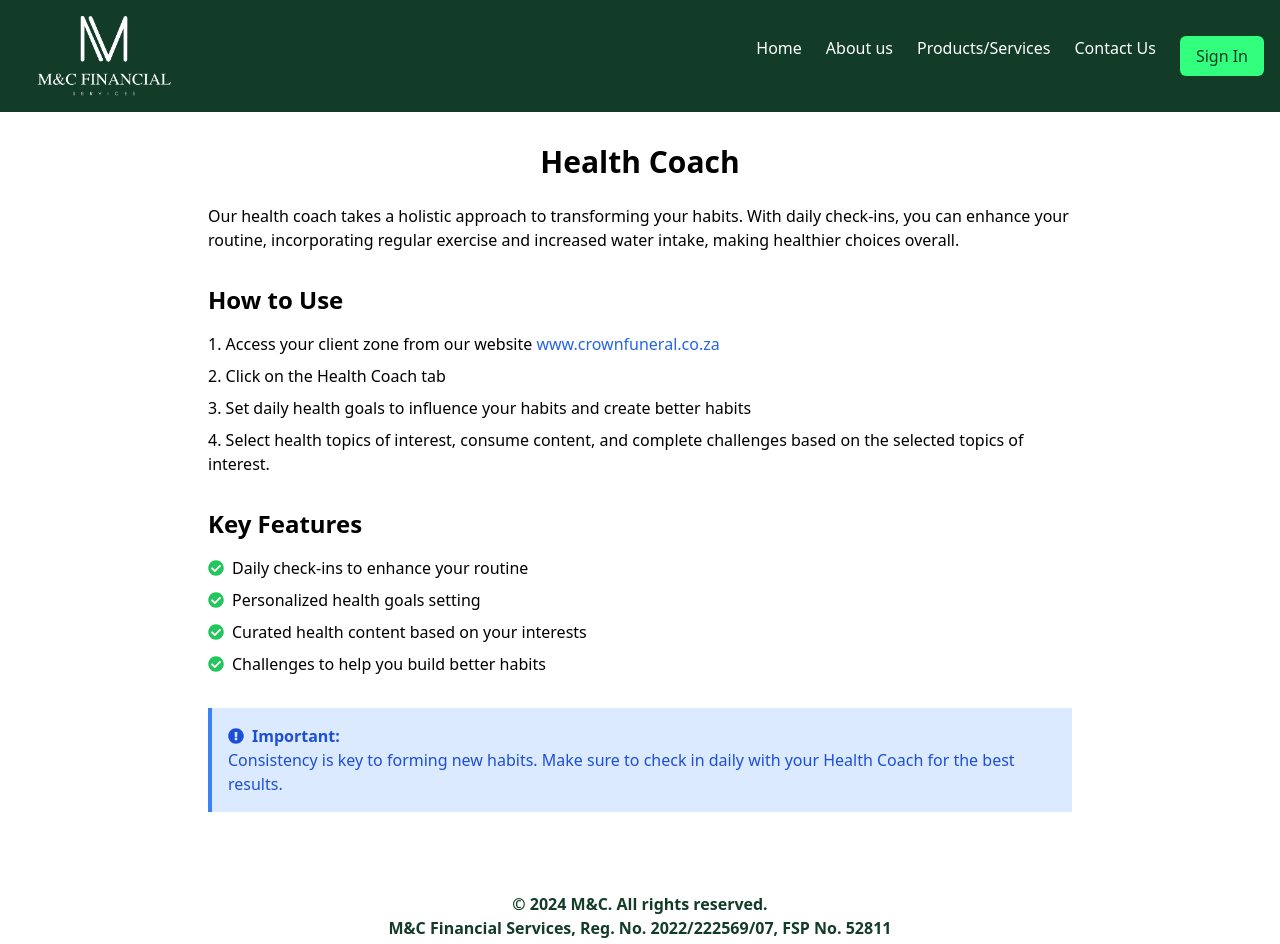
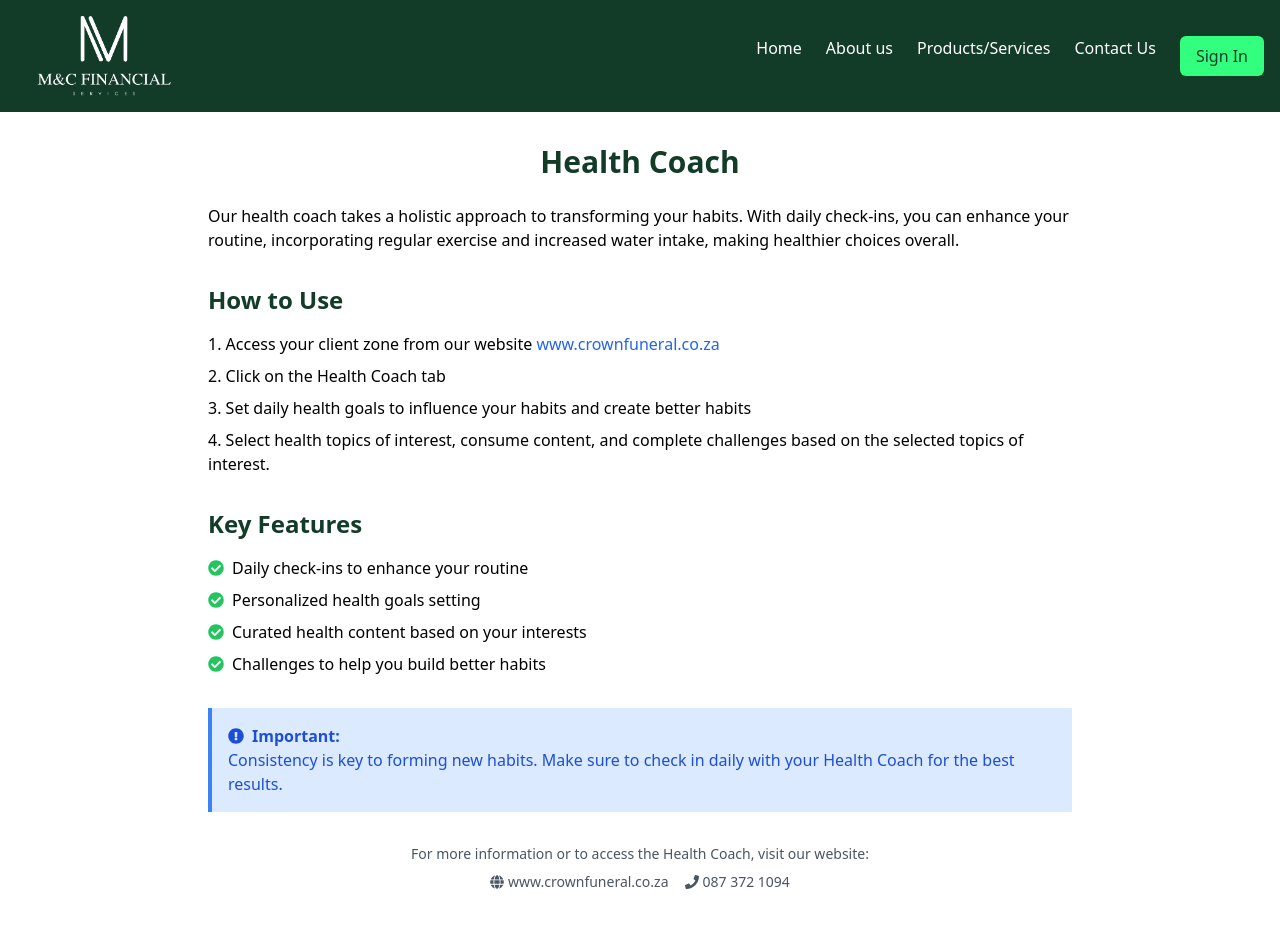
Before and after one commit to ChrissieDk/mandc-financial, a React (Vite) app: page /mandc-financial/products/health-coach in a window 1280 px wide. Shown: the top 944 px of the page. Built offline with nearby package versions, Linux system fonts and the light colour scheme; what @react-pdf/renderer would draw is missing.

Commit message:
ui fixes

```diff
--- a/src/components/FeelBetterFastPage.tsx
+++ b/src/components/FeelBetterFastPage.tsx
@@ -1,10 +1,15 @@
 import React from "react";
-import { FaExclamationCircle, FaCheckCircle } from "react-icons/fa";
+import {
+  FaExclamationCircle,
+  FaCheckCircle,
+  FaGlobe,
+  FaPhone,
+} from "react-icons/fa";
 
 const FeelBetterFastPage: React.FC = () => {
   return (
     <div className="max-w-4xl mx-auto px-4 py-8 font-sans">
-      <h1 className="text-3xl font-bold mb-6 text-center">
+      <h1 className="text-darkGreen text-3xl font-bold mb-6 text-center">
         FeelBetterFast Pharmacy Voucher
       </h1>
 
@@ -30,7 +35,9 @@ const FeelBetterFastPage: React.FC = () => {
       </div>
 
       <section className="mb-8">
-        <h2 className="text-2xl font-semibold mb-4">How to Use This Benefit</h2>
+        <h2 className="text-darkGreen text-2xl font-semibold mb-4">
+          How to Use This Benefit
+        </h2>
         <ol className="list-decimal list-inside mb-4">
           <li className="mb-2">
             Access your client zone from our website{" "}
@@ -62,7 +69,9 @@ const FeelBetterFastPage: React.FC = () => {
       </section>
 
       <section className="mb-8">
-        <h2 className="text-2xl font-semibold mb-4">Key Features</h2>
+        <h2 className="text-darkGreen text-2xl font-semibold mb-4">
+          Key Features
+        </h2>
         <ul className="list-none">
           <li className="flex items-start mb-2">
             <FaCheckCircle className="text-green-500 mr-2 mt-1" />
@@ -83,7 +92,7 @@ const FeelBetterFastPage: React.FC = () => {
         </ul>
       </section>
 
-      {/* <footer className="mt-8 text-center text-sm text-gray-600">
+      <footer className="mt-8 text-center text-sm text-gray-600">
         <p>
           For more information or to access the Symptom Checker, visit our
           website:
@@ -102,7 +111,7 @@ const FeelBetterFastPage: React.FC = () => {
             <FaPhone className="mr-1" /> 087 372 1094
           </a>
         </div>
-      </footer> */}
+      </footer>
     </div>
   );
 };
--- a/src/components/HealthCoachPage.tsx
+++ b/src/components/HealthCoachPage.tsx
@@ -1,10 +1,17 @@
 import React from "react";
-import { FaCheckCircle, FaExclamationCircle } from "react-icons/fa";
+import {
+  FaCheckCircle,
+  FaExclamationCircle,
+  FaGlobe,
+  FaPhone,
+} from "react-icons/fa";
 
 const HealthCoachPage: React.FC = () => {
   return (
     <div className="max-w-4xl mx-auto px-4 py-8 font-sans">
-      <h1 className="text-3xl font-bold mb-6 text-center">Health Coach</h1>
+      <h1 className="text-darkGreen text-3xl font-bold mb-6 text-center">
+        Health Coach
+      </h1>
 
       <section className="mb-8">
         <p className="mb-4">
@@ -16,7 +23,9 @@ const HealthCoachPage: React.FC = () => {
       </section>
 
       <section className="mb-8">
-        <h2 className="text-2xl font-semibold mb-4">How to Use</h2>
+        <h2 className="text-darkGreen text-2xl font-semibold mb-4">
+          How to Use
+        </h2>
         <ol className="list-decimal list-inside mb-4">
           <li className="mb-2">
             Access your client zone from our website{" "}
@@ -40,7 +49,9 @@ const HealthCoachPage: React.FC = () => {
       </section>
 
       <section className="mb-8">
-        <h2 className="text-2xl font-semibold mb-4">Key Features</h2>
+        <h2 className="text-darkGreen text-2xl font-semibold mb-4">
+          Key Features
+        </h2>
         <ul className="list-none">
           <li className="flex items-start mb-2">
             <FaCheckCircle className="text-green-500 mr-2 mt-1" />
@@ -70,6 +81,26 @@ const HealthCoachPage: React.FC = () => {
           with your Health Coach for the best results.
         </p>
       </div>
+
+      <footer className="mt-8 text-center text-sm text-gray-600">
+        <p>
+          For more information or to access the Health Coach, visit our website:
+        </p>
+        <div className="flex justify-center space-x-4 mt-2">
+          <a
+            href="https://www.crownfuneral.co.za"
+            className="flex items-center hover:text-blue-600"
+          >
+            <FaGlobe className="mr-1" /> www.crownfuneral.co.za
+          </a>
+          <a
+            href="tel:0873721094"
+            className="flex items-center hover:text-blue-600"
+          >
+            <FaPhone className="mr-1" /> 087 372 1094
+          </a>
+        </div>
+      </footer>
     </div>
   );
 };
--- a/src/components/RepatriationPage.tsx
+++ b/src/components/RepatriationPage.tsx
@@ -4,7 +4,9 @@ import { FaPhone, FaEnvelope, FaExclamationCircle } from "react-icons/fa";
 const RepatriationPage: React.FC = () => {
   return (
     <div className="max-w-4xl mx-auto px-4 py-8 font-sans">
-      <h1 className="text-3xl font-bold mb-6 text-center">Repatriation</h1>
+      <h1 className="text-darkGreen text-3xl font-bold mb-6 text-center">
+        Repatriation
+      </h1>
 
       <section className="mb-8">
         <p className="mb-4">
@@ -30,7 +32,7 @@ const RepatriationPage: React.FC = () => {
       </section>
 
       <section className="mb-8">
-        <h2 className="text-2xl font-semibold mb-4">
+        <h2 className="text-darkGreen text-2xl font-semibold mb-4">
           Claiming Your Benefit: A Simple Guide
         </h2>
         <p className="mb-2">To claim, simply:</p>
@@ -53,7 +55,9 @@ const RepatriationPage: React.FC = () => {
       </section>
 
       <section className="mb-8">
-        <h2 className="text-2xl font-semibold mb-4">Required Documents</h2>
+        <h2 className="text-darkGreen text-2xl font-semibold mb-4">
+          Required Documents
+        </h2>
         <ul className="list-disc list-inside">
           <li>Certified copies of the claimant or beneficiary's ID</li>
           <li>Death certificate</li>
--- a/src/components/SymptomCheckerPage.tsx
+++ b/src/components/SymptomCheckerPage.tsx
@@ -1,10 +1,12 @@
 import React from "react";
-import { FaExclamationCircle, FaCheckCircle } from "react-icons/fa";
+import { FaExclamationCircle, FaCheckCircle, FaGlobe } from "react-icons/fa";
 
 const SymptomCheckerPage: React.FC = () => {
   return (
     <div className="max-w-4xl mx-auto px-4 py-8 font-sans">
-      <h1 className="text-3xl font-bold mb-6 text-center">Symptom Checker</h1>
+      <h1 className="text-darkGreen text-3xl font-bold mb-6 text-center">
+        Symptom Checker
+      </h1>
 
       <section className="mb-8">
         <p className="mb-4">
@@ -17,7 +19,9 @@ const SymptomCheckerPage: React.FC = () => {
       </section>
 
       <section className="mb-8">
-        <h2 className="text-2xl font-semibold mb-4">How to Use</h2>
+        <h2 className="text-darkGreen text-2xl font-semibold mb-4">
+          How to Use
+        </h2>
         <ol className="list-decimal list-inside mb-4">
           <li className="mb-2">
             Access your client zone from our website{" "}
@@ -37,7 +41,9 @@ const SymptomCheckerPage: React.FC = () => {
       </section>
 
       <section className="mb-8">
-        <h2 className="text-2xl font-semibold mb-4">Key Features</h2>
+        <h2 className="text-darkGreen text-2xl font-semibold mb-4">
+          Key Features
+        </h2>
         <ul className="list-none">
           <li className="flex items-start mb-2">
             <FaCheckCircle className="text-green-500 mr-2 mt-1" />
@@ -69,7 +75,7 @@ const SymptomCheckerPage: React.FC = () => {
         </p>
       </div>
 
-      {/* <footer className="mt-8 text-center text-sm text-gray-600">
+      <footer className="mt-8 text-center text-sm text-gray-600">
         <p>
           For more information or to access the Symptom Checker, visit our
           website:
@@ -82,7 +88,7 @@ const SymptomCheckerPage: React.FC = () => {
             <FaGlobe className="mr-1" /> www.crownfuneral.co.za
           </a>
         </div>
-      </footer> */}
+      </footer>
     </div>
   );
 };
```
